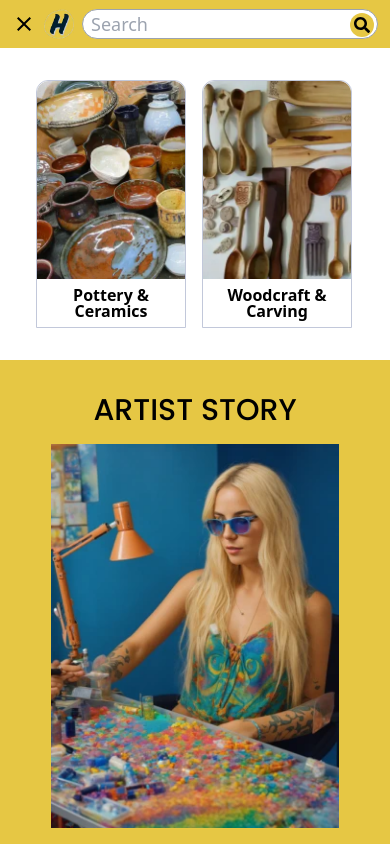
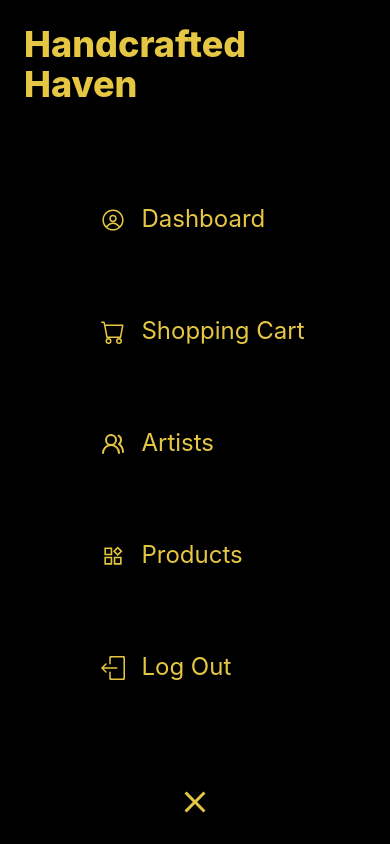
Before and after one commit to gyanqui/Handcrafted-Haven, a Next.js app: page /home in a window 390 px wide. Both pictures are taken after a click on the icon 24 px from the left and 24 px from the top of the page. Shown: the top 844 px of the page. Built offline with nearby package versions, Linux system fonts and the light colour scheme.

Commit message:
feat: side menu

```diff
--- a/src/app/ui/home/SideMenu.tsx
+++ b/src/app/ui/home/SideMenu.tsx
@@ -1,9 +1,48 @@
-export default function SideMenu() {
-    return (
-        <div className="bg-black text-white">
-            <div>Item</div>
-            <div>Item</div>
-            <div>Item</div>
+import { MdClose } from "react-icons/md";
+import { RxAvatar } from "react-icons/rx";
+import { BsCart } from "react-icons/bs";
+import { LuUsersRound } from "react-icons/lu";
+import { AiOutlineProduct } from "react-icons/ai";
+import { SlLogout } from "react-icons/sl";
+
+interface SideMenuProps {
+  toggleOpen: () => void;
+}
+export default function SideMenu({ toggleOpen }: SideMenuProps) {
+  return (
+    <div className="bg-black text-custom-yellow flex flex-col items-center h-full justify-between">
+      {/* logo */}
+      <div>
+        <h1 className="font-extrabold text-4xl">Handcrafted Haven</h1>
+      </div>
+
+      {/* items */}
+      <div className="flex-grow py-8 flex flex-col justify-evenly text-2xl">
+        <div>
+          <RxAvatar className="inline m-4" />
+          Dashboard
         </div>
-    )
+        <div>
+            <BsCart className="inline m-4"/>Shopping Cart
+        </div>
+        <div>
+          <LuUsersRound className="inline m-4" />
+          Artists
+        </div>
+        <div>
+          <AiOutlineProduct className="inline m-4" />
+          Products
+        </div>
+        <div>
+          <SlLogout className="inline m-4" />
+          Log Out
+        </div>
+      </div>
+
+      {/* close button */}
+      <div>
+        <MdClose onClick={toggleOpen} className="cursor-pointer text-4xl" />
+      </div>
+    </div>
+  );
 }
--- a/src/app/ui/home/TopNav.tsx
+++ b/src/app/ui/home/TopNav.tsx
@@ -10,6 +10,8 @@ import { RxAvatar } from "react-icons/rx";
 import { BsCart } from "react-icons/bs";
 import { GiHamburgerMenu } from "react-icons/gi";
 import { MdClose } from "react-icons/md";
+import SideMenu from "./SideMenu";
+import { Drawer } from "antd";
 import { useState } from "react";
 
 export default function TopNav() {
@@ -23,11 +25,8 @@ export default function TopNav() {
   return (
     <div className="min-w-[390px] flex flex-row justify-between items-center bg-custom-yellow h-12 p-1 md:p-2 lg:px-8">
       {/* responsive menu */}
-      <div className={`${isOpen ? "hidden" : "visible p-2 text-2xl"} cursor-pointer lg:hidden`}>
-        <GiHamburgerMenu onClick={toggleOpen}/>
-      </div>
-      <div className={`${isOpen ? "visible p-2 text-2xl" : "hidden"} cursor-pointer lg:hidden`}>
-        <MdClose onClick={toggleOpen}/>
+      <div className="p-2 text-2xl cursor-pointer lg:hidden">
+        {isOpen ? <MdClose onClick={toggleOpen}/> : <GiHamburgerMenu onClick={toggleOpen}/>}
       </div>
       {/* logo */}
       <div>
@@ -84,6 +83,9 @@ export default function TopNav() {
       <div className="hidden lg:block">
         <button className="bg-black text-white rounded-md px-2 py-1">Log Out</button>
       </div>
+      <Drawer placement="left" open={isOpen} onClose={toggleOpen} width="100%" closable={false} style={{backgroundColor: "black", color: "white"}}>
+        <SideMenu toggleOpen={toggleOpen}/>
+      </Drawer>
     </div>
   );
 }
```
